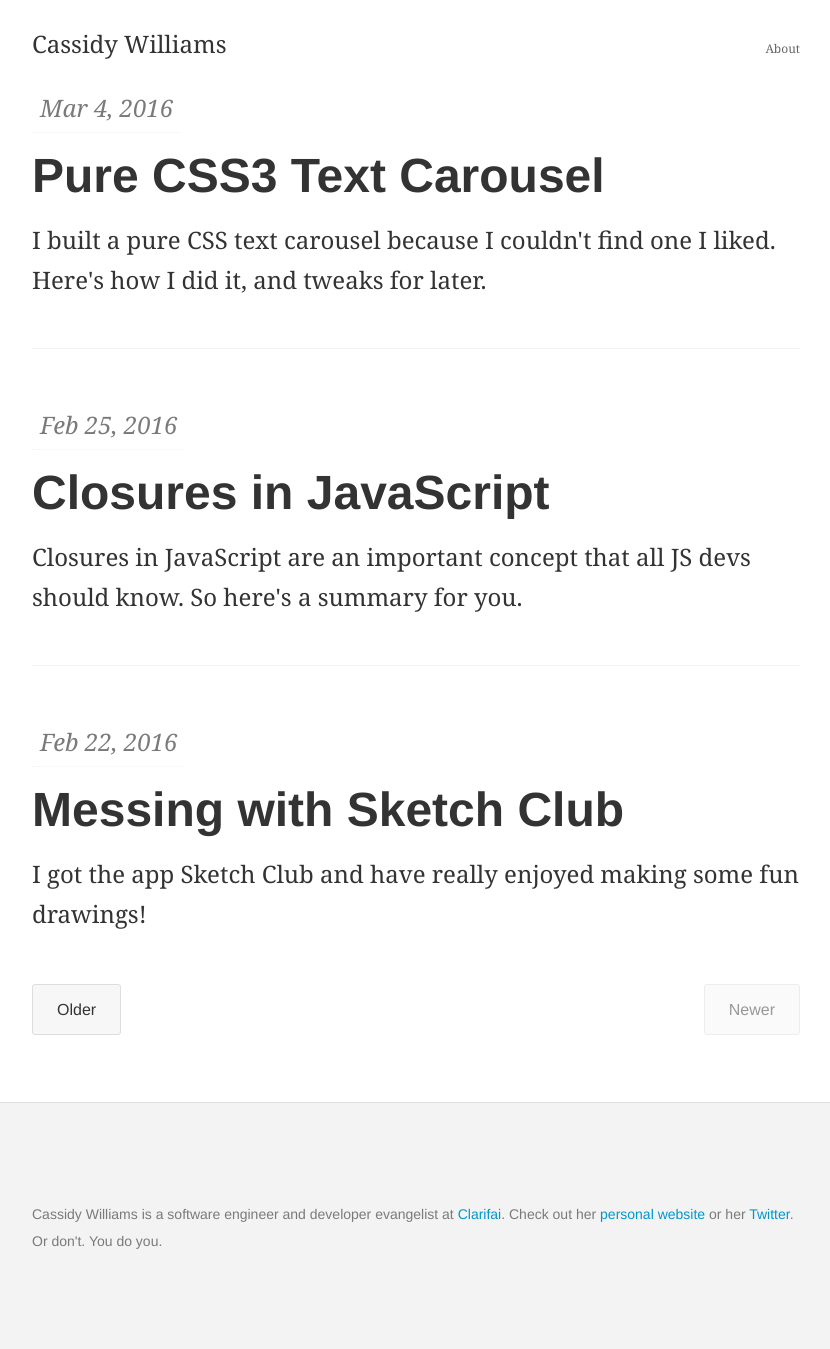
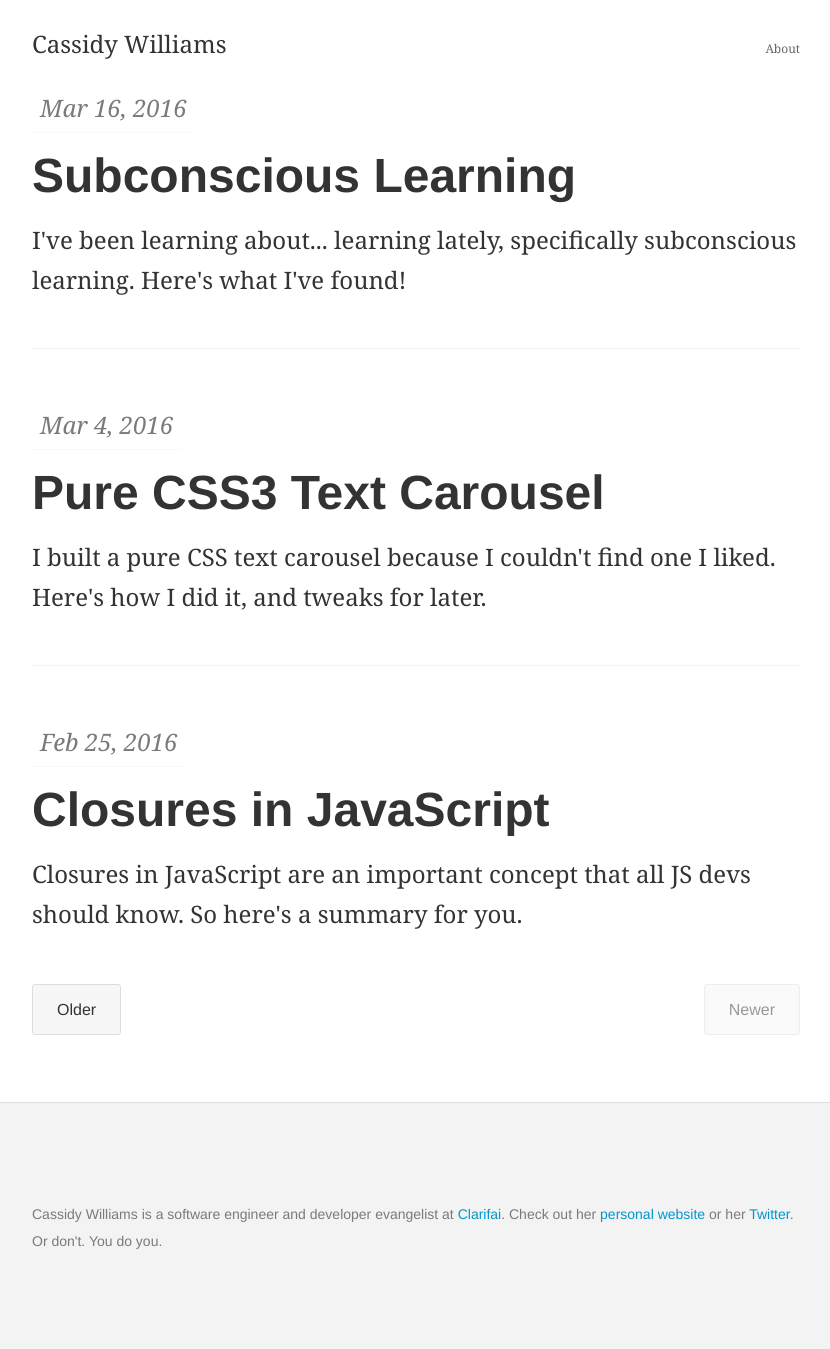
Before and after one commit to cassidoo/cassidoo.github.io, a Jekyll site: the page built from index.html, in a window 1280 px wide. Shown: the whole page, without its empty margins (224-1054 px from the left). Built offline with Jekyll 4.4.1, drawn with Linux system fonts in a browser that asks for light colours; the list of posts is cut into pages by our own code; some of the changed lines change nothing that is shown.

Commit message:
Subconscious learning

```diff
--- a/_posts/2016-02-22-messing-with-sketch-club.md
+++ b/_posts/2016-02-22-messing-with-sketch-club.md
@@ -3,7 +3,7 @@ layout: post
 title: "Messing with Sketch Club"
 date: 2016-02-22 12:44:00
 summary: I got the app Sketch Club and have really enjoyed making some fun drawings!
-categories: doodles
+categories: doodles learning
 ---
 
 So a little while back I got the app [Sketch Club](http://app.sketchclub.com/), but I never really did anything with it besides using it to annotate photos.
--- /dev/null
+++ b/_posts/2016-03-16-subconscious-learning.md
@@ -0,0 +1,32 @@
+---
+layout: post
+title: "Subconscious Learning"
+date: 2016-03-16 02:22:00
+summary: I've been learning about... learning lately, specifically subconscious learning. Here's what I've found!
+categories: learning
+---
+
+One of the things I've done lately is try to passively learn Morse code. I added
+a bunch of custom vibrations for each letter of the alphabet to my phone, and
+when I add someone to my contact book, I assign them the custom vibration. So,
+as people text or call me, I'm slowly but surely learning Morse code because of
+their names. Now I definitely know some letters, like J and C, a lot more than
+others like Q or V. But hey, it's something!
+
+We're all exposed to subliminal messages. Due to the massive amounts of
+information we're exposed to every single day, and our limited capacity to
+actively, consciously register it, there's always small changes in our minds.
+But, if you're exposed to the same information again and again over time,
+there's more lasting changes. So, like in my example above, I've been constantly
+hearing vibrations for people every day, and the repetition has led to my
+learning without my having to think about it.
+
+When a person is stressed, they use both their conscious memory and their
+subconscious memory to compensate for all of the stress. The switch from totally
+conscious learning to conscious+subconscious learning is triggered by
+[mineralocorticoid receptors](http://en.wikipedia.org/wiki/Mineralocorticoid_receptor),
+which are released in response to stress. The switches are controlled by the
+[amygdala](http://en.wikipedia.org/wiki/Amygdala), the part of the brain that's
+responsible for both memory and emotional reactions. There's a really
+interesting study by Schwabe, Tegenthoff, and Hoffken that talks about this. You
+can read it [here](http://www.biologicalpsychiatryjournal.com/article/S0006-3223(13)00513-1/abstract).
```
